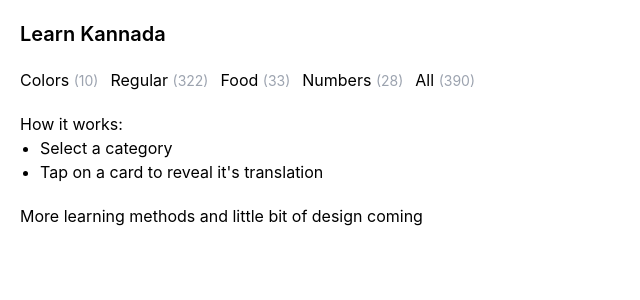
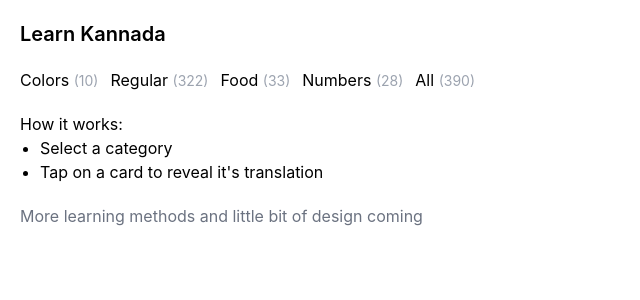
Before and after one commit to rushi/language-flashcards, a Next.js app: page / in a window 1280 px wide. Shown: the top 300 px of the page, without its empty margins (0-640 px from the left). Built offline with nearby package versions, Linux system fonts and the light colour scheme.

Commit message:
Add styling for the last paragraph

```diff
--- a/pages/index.js
+++ b/pages/index.js
@@ -3,14 +3,14 @@ import Page from '../components/Page';
 const Index = () => {
     return (
         <Page title="Learn Kannada">
-            <p className="">
+            <p>
                 How it works:
                 <ol className="ml-5 list-disc">
                     <li>Select a category</li>
                     <li>Tap on a card to reveal it's translation</li>
                 </ol>
             </p>
-            <p className="py-5">
+            <p className="py-5 text-gray-500">
                 More learning methods and little bit of design coming
             </p>
         </Page>
```
